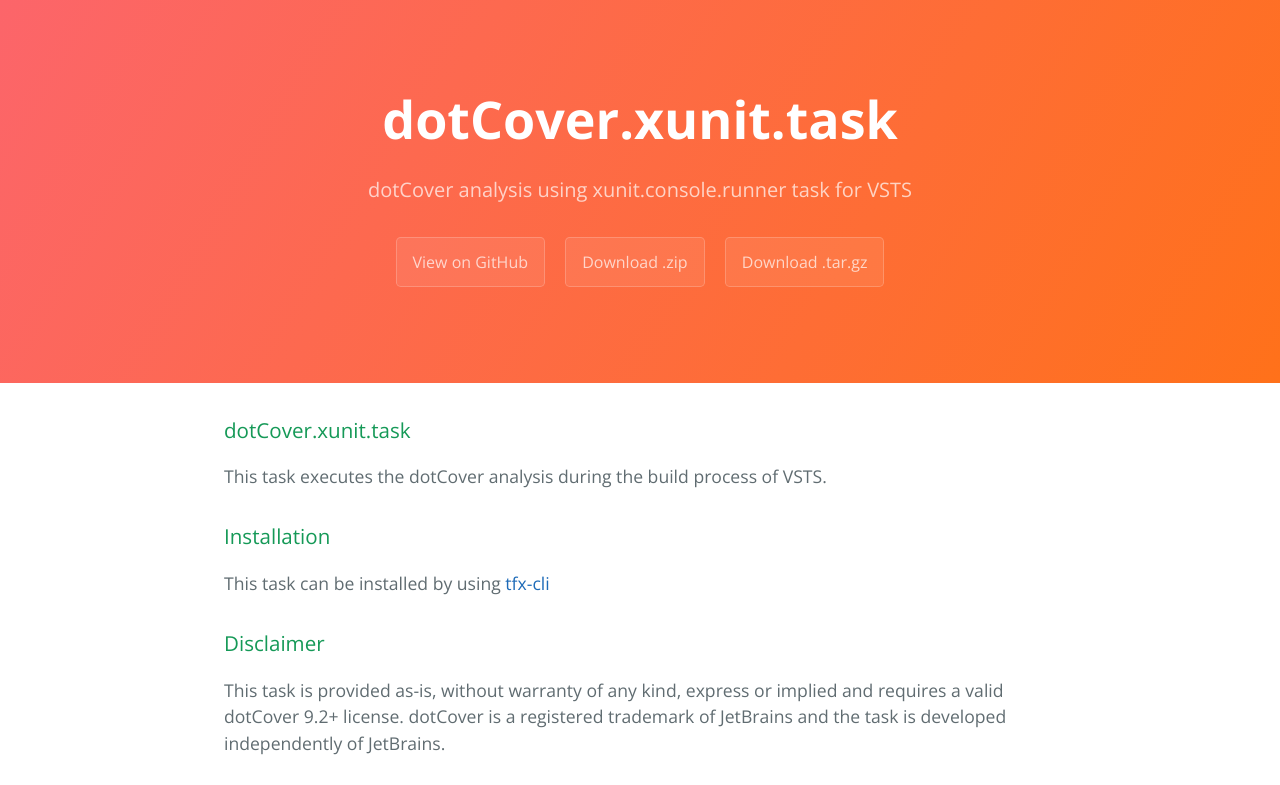
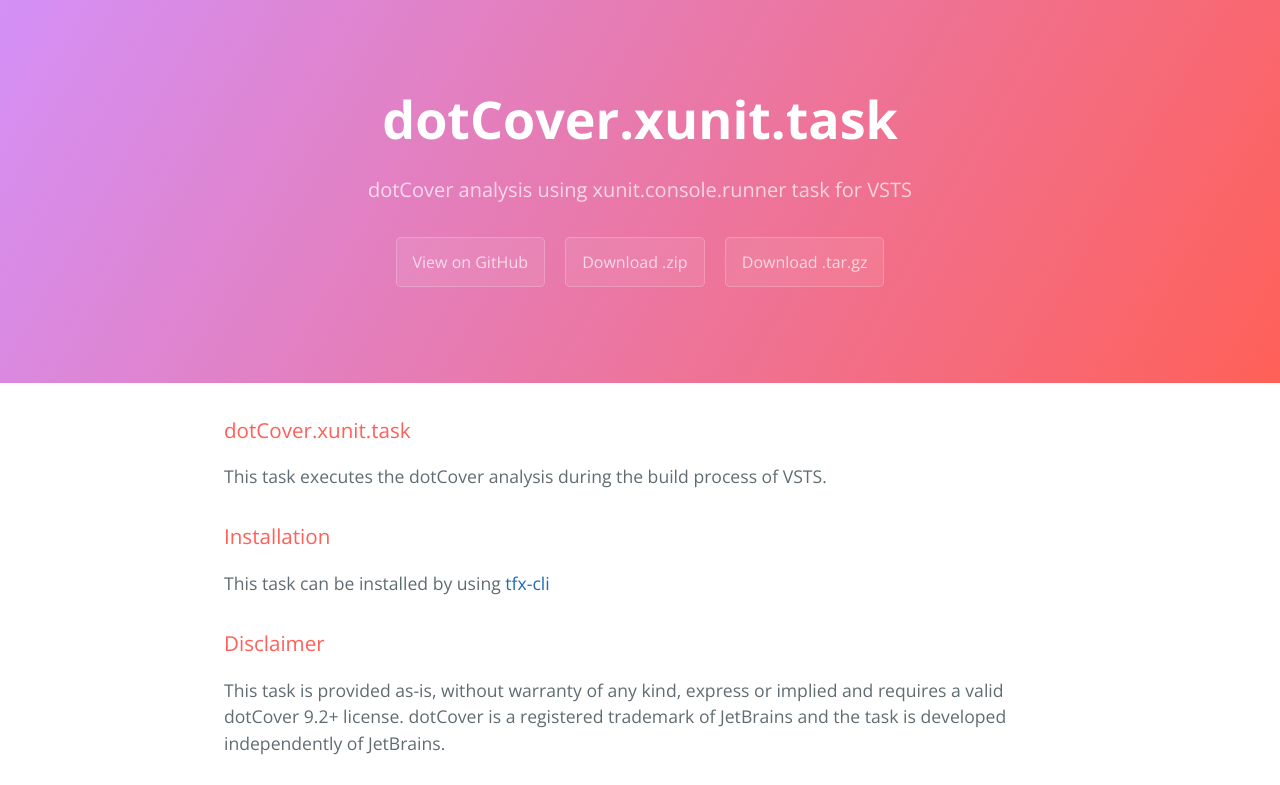
Before and after one commit to rodrigoff/dotCover.xunit.task, a plain HTML site: page index.html in a window 1280 px wide. Shown: the top 785 px of the page. Drawn offline with nearby package versions, Linux system fonts and the light colour scheme.

Commit message:
Update stylesheet.css

```diff
--- a/stylesheets/stylesheet.css
+++ b/stylesheets/stylesheet.css
@@ -56,8 +56,9 @@
 .page-header {
   color: #fff;
   text-align: center;
-  background-color: #159957;
-  background-image: linear-gradient(120deg, #fc656a, #ff711a); }
+  background-color: #FF6058;
+  background-image: linear-gradient(120deg, #D490F7, #FF6058);
+}
 
 @media screen and (min-width: 64em) {
   .page-header {
@@ -112,7 +113,7 @@
   margin-top: 2rem;
   margin-bottom: 1rem;
   font-weight: normal;
-  color: #159957; }
+  color: #FF6058; }
 .main-content p {
   margin-bottom: 1em; }
 .main-content code {
```
